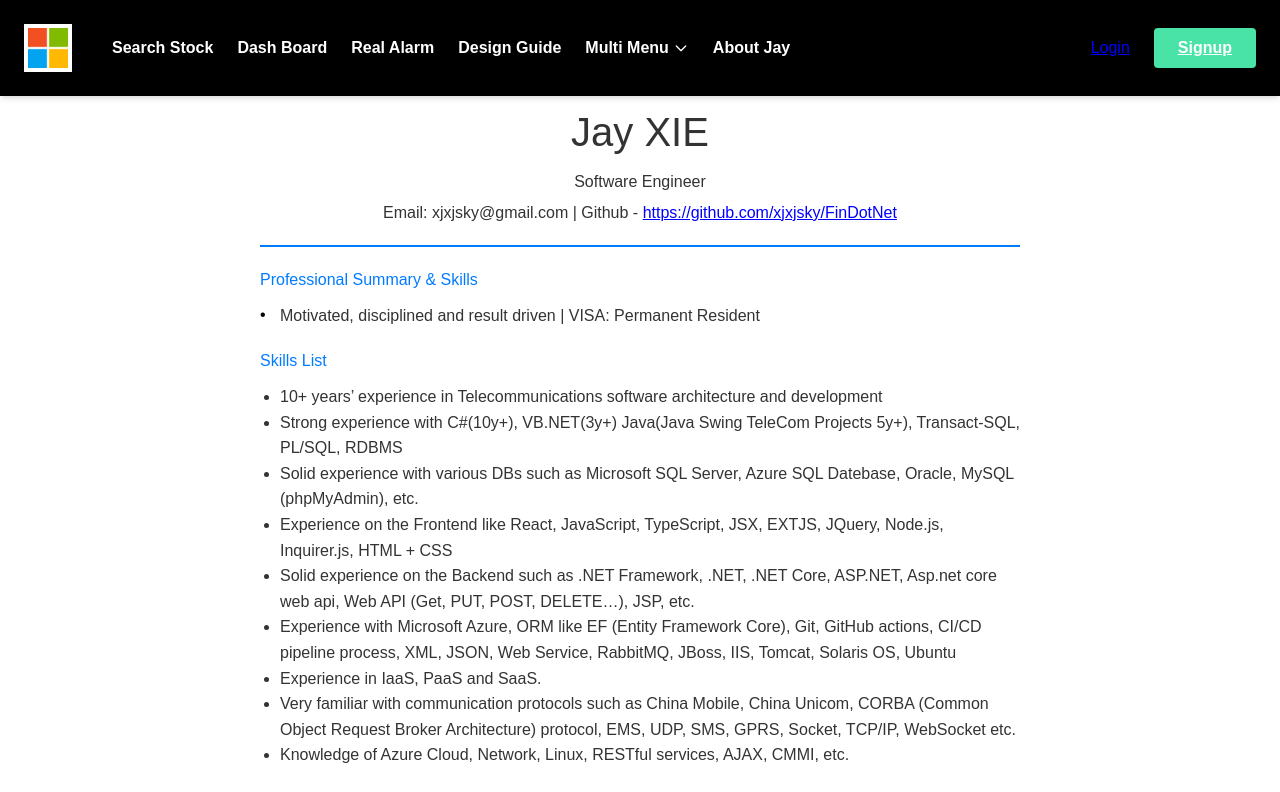
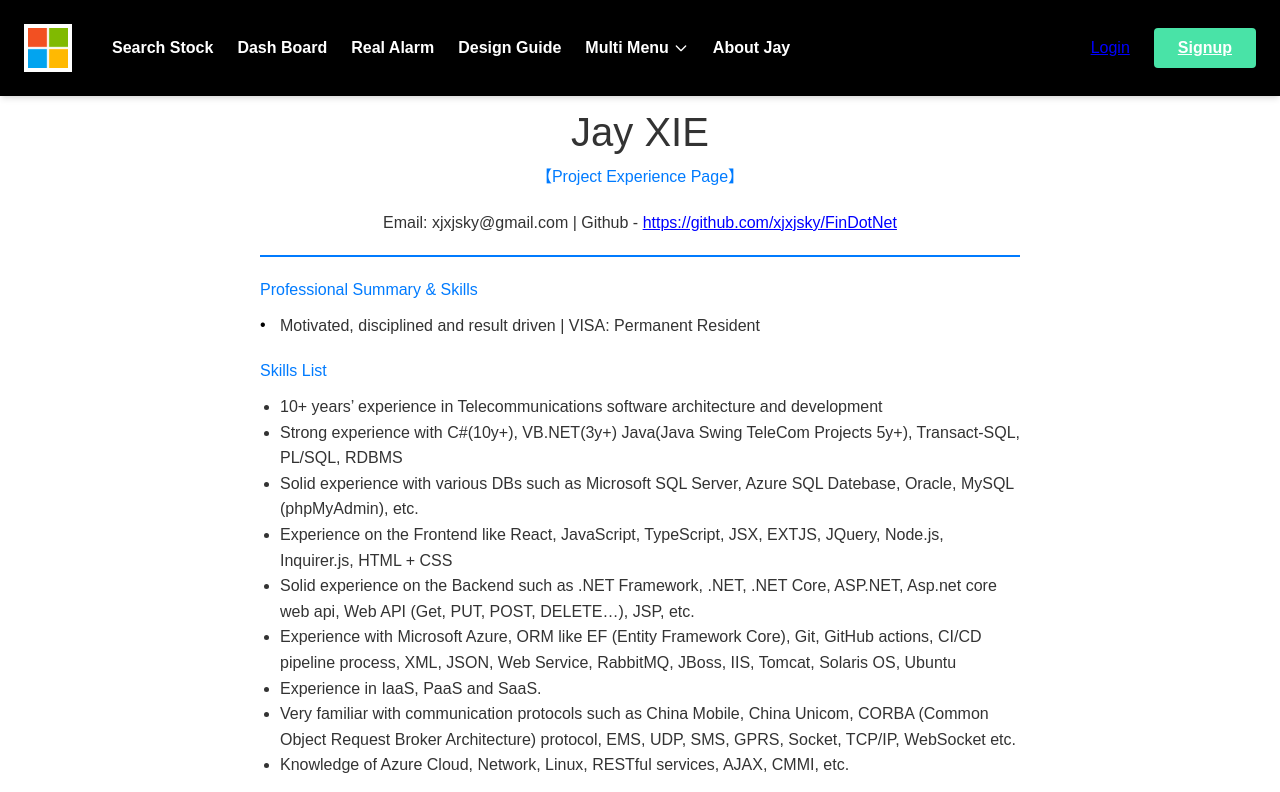
Before and after one commit to xjxjsky/FinDotNet, a React (Create React App) app in the folder frontend/: page /ProjectPage in a window 1280 px wide. Shown: the top 792 px of the page. Built offline with nearby package versions, Linux system fonts and the light colour scheme; no server answers.

Commit message:
update my portolio's main page7

```diff
--- a/frontend/src/Pages/ProjectPage/ProjectPage.tsx
+++ b/frontend/src/Pages/ProjectPage/ProjectPage.tsx
@@ -15,8 +15,11 @@ const ResumePage: React.FC<Props> = ({ label, onClick }) => {
     <div className="resume-container">
       <ScrollToTop /> {/* 仅在加载此页面时滚动到顶部 */}
       <header className="resume-header">
-        <h1>Jay XIE</h1>
-        <h2>Software Engineer</h2>
+        <h1>Jay XIE </h1>
+        <section className="resume-section">
+            <h3 className="">【Project Experience Page】</h3>
+        </section>
+
         <p>
           Email: xjxjsky@gmail.com | Github -{" "}
           <a href="https://github.com/xjxjsky/FinDotNet" target="_blank" rel="noopener noreferrer">
```
